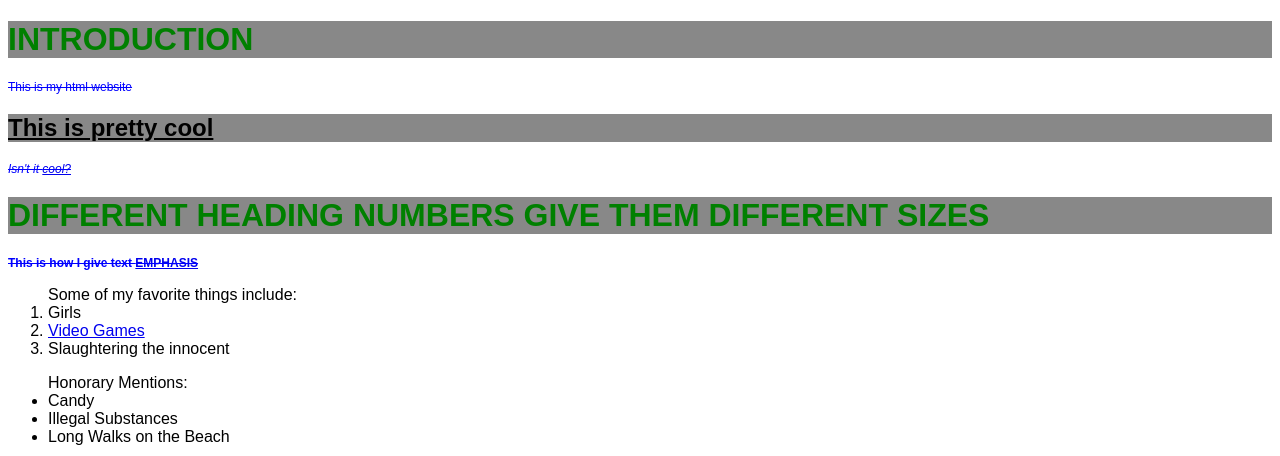
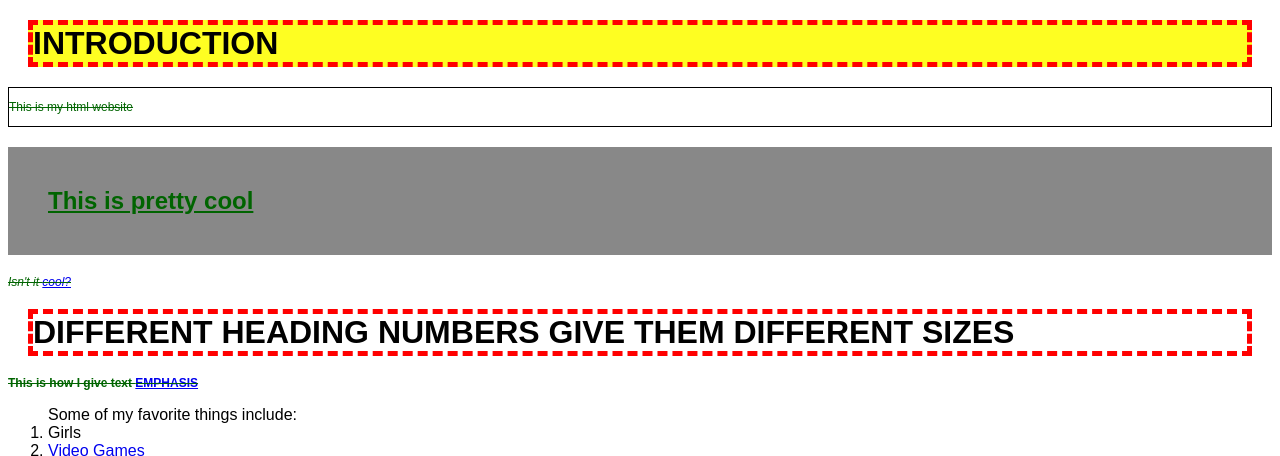
Before and after one commit to makelulz/lab-07-html, a plain HTML site: page index.html in a window 1280 px wide. Shown: the top 456 px of the page. Drawn offline with Linux system fonts and the light colour scheme; grey boxes are pictures that could not be loaded.

Commit message:
did a lot of css styling

```diff
--- a/index.html
+++ b/index.html
@@ -6,14 +6,17 @@
   </head>
 
   <body>
-  <h1>Introduction</h1>
-    <p> This is my html website </p>
 
-    <h2>This is pretty cool</h2>
-    <p><em>Isn't it <a href="https://external-preview.redd.it/GEu6MiG1K084b_F_qlKIPTV5FVYrhEP2TiPER7if3sQ.gif?format=mp4&s=a0100fb4690101c28ad9e784d0b9a34233cd6a93"> cool?</a> </em></p>
+  <h1 class="spotlight">Introduction</h1>
+  <div id=intro>
+    <p class="green"> This is my html website </p>
+  </div>
+
+    <h2 class="green">This is pretty cool</h2>
+    <p class="green"><em>Isn't it <a href="https://external-preview.redd.it/GEu6MiG1K084b_F_qlKIPTV5FVYrhEP2TiPER7if3sQ.gif?format=mp4&s=a0100fb4690101c28ad9e784d0b9a34233cd6a93"> cool?</a> </em></p>
 
     <h1> Different heading numbers give them different sizes </h1>
-    <p><strong>This is how I give text <a href="https://media.giphy.com/media/39KeaWLGAowqQ/giphy.gif"> EMPHASIS</a></strong></p>
+    <p class="green"><strong>This is how I give text <a href="https://media.giphy.com/media/39KeaWLGAowqQ/giphy.gif"> EMPHASIS</a></strong></p>
 
     <ol>Some of my favorite things include:
       <li> Girls </li>
--- a/style.css
+++ b/style.css
@@ -1,21 +1,37 @@
 p {
-  color:#0000FF;
   font-size: 12px;
   text-decoration: line-through;
 
 }
 
 h1 {
-  color:#008000;
-  background-color:#888888;
   text-transform: uppercase;
+  margin: 20px;
+  border-style: dashed;
+  border-width: 5px;
+  border-color: red;
 }
 
 h2 {
   background-color:#888888;
   text-decoration: underline;
+  padding: 40px;
 }
 
 body {
   font-family: sans-serif;
 }
+
+#intro {
+  border-width: 1px;
+  border-color: black;
+  border-style: solid;
+}
+
+.spotlight {
+  background-color: #FEFE22;
+}
+
+.green {
+  color: #006400;
+}
```
